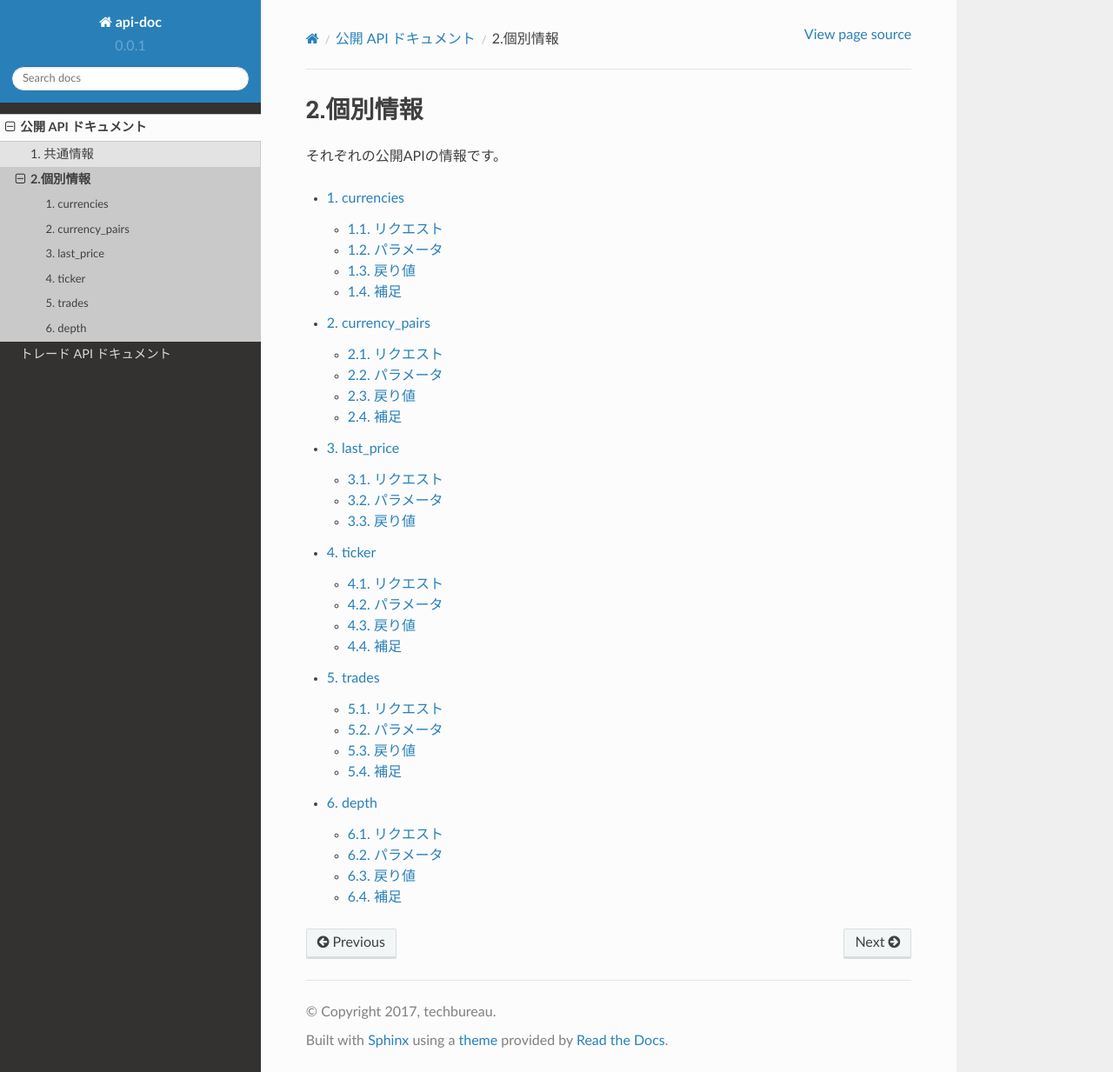
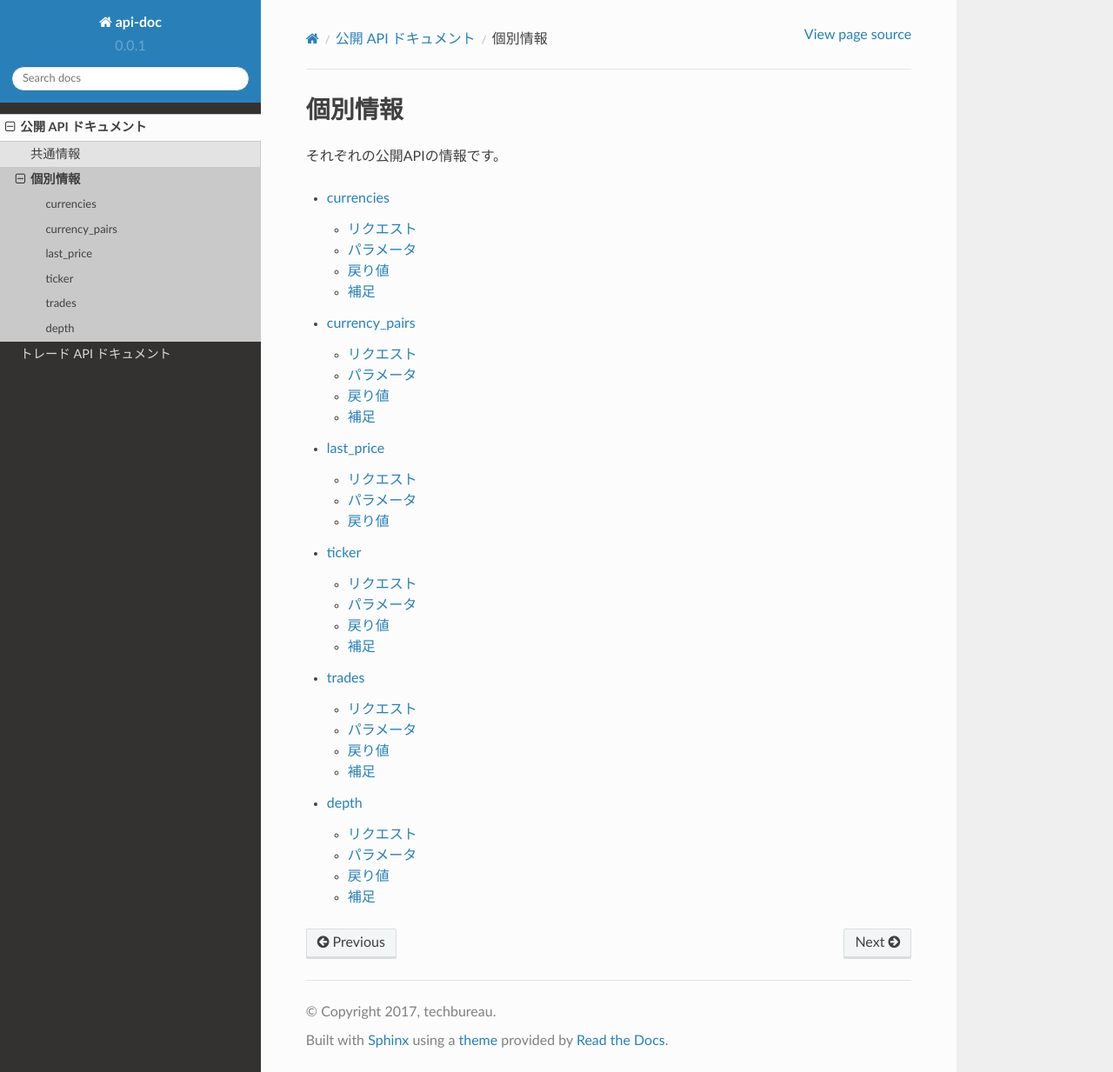
Before and after one commit to techbureau/api-doc, a Sphinx documentation site: the page built from docs/public/2_individual/index.rst, in a window 1280 px wide and 1233 px high. Shown: the whole window at 87% size. Built offline with Sphinx 7.4.7 and the Read the Docs theme 2.0.0, drawn with Linux system fonts in a browser that asks for light colours.

Commit message:
構成変更

```diff
--- a/docs/public/2_individual/index.rst
+++ b/docs/public/2_individual/index.rst
@@ -1,12 +1,11 @@
 ===========================
-2.個別情報
+個別情報
 ===========================
 
 それぞれの公開APIの情報です。
 
 .. toctree::
    :maxdepth: 2
-   :numbered: 3
 
    1_currencies
    2_currency_pairs
--- a/docs/public/index.rst
+++ b/docs/public/index.rst
@@ -6,7 +6,6 @@
 
 .. toctree::
    :maxdepth: 2
-   :numbered: 3
 
    1_common
    2_individual/index
--- a/docs/trade/index.rst
+++ b/docs/trade/index.rst
@@ -6,7 +6,6 @@
 
 .. toctree::
    :maxdepth: 2
-   :numbered: 3
 
    1_common
    2_get_info
```
